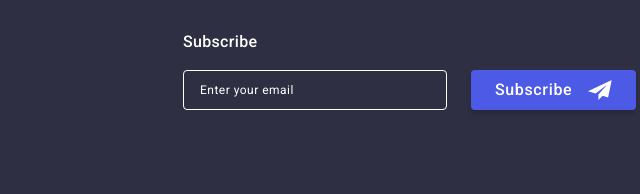
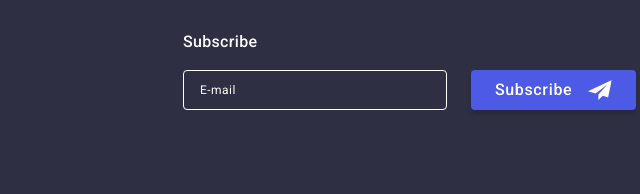
Before and after one commit to asicue/goit-markup-hw-05, a plain HTML site: page index.html in a window 1280 px wide. Shown: the part 3223-3417 px from the top of the page, 568-1208 px from the left. Drawn offline with nearby package versions, Linux system fonts and the light colour scheme.

Commit message:
fix code issues-03 and finish markup-05

```diff
--- a/index.html
+++ b/index.html
@@ -542,7 +542,7 @@
               type="email"
               id="subscribe-email"
               name="user_email"
-              placeholder="Enter your email"
+              placeholder="E-mail"
             />
             <button class="subscribe-btn btn btn-filled" type="submit">
               Subscribe
```
